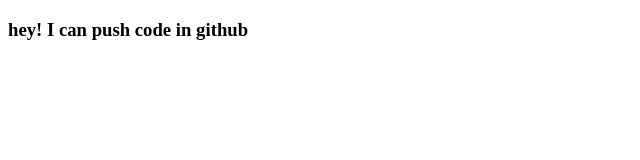
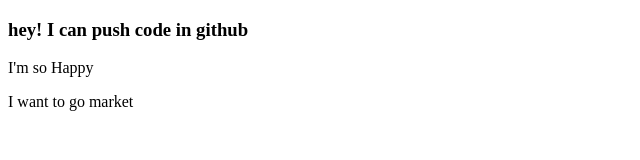
Before and after one commit to csrafsan/portfolio-website, a plain HTML site: page index.html in a window 1280 px wide. Shown: the whole page, without its empty margins (0-640 px from the left). Drawn offline with Linux system fonts and the light colour scheme.

```diff
--- a/index.html
+++ b/index.html
@@ -9,5 +9,7 @@
 </head>
 <body>
         <h3>hey! I can push code in github</h3>
+        <p>I'm so Happy</p>
+        <p>I want to go market</p>
 </body>
 </html>
```
